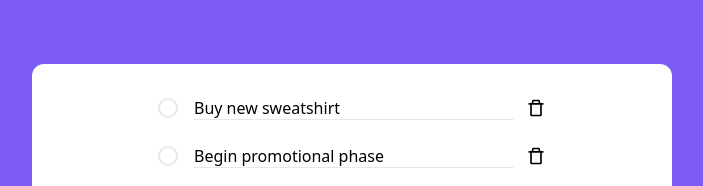
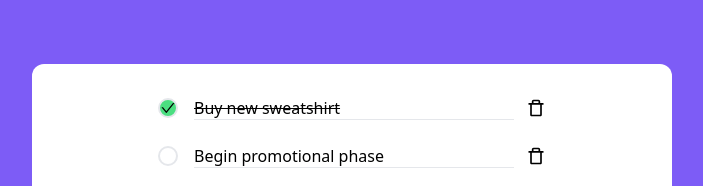
Before and after one commit to kuror0lucifer/todo, a React (Create React App) app: page / in a window 1280 px wide. Both pictures are taken after a click on the element 456 px from the left and 108 px from the top of the page. Shown: the top 186 px of the page, without its empty margins (288-991 px from the left). Built offline with nearby package versions, Linux system fonts and the light colour scheme.

Commit message:
checkbox functional

```diff
--- a/src/App.js
+++ b/src/App.js
@@ -1,4 +1,4 @@
-import React from "react";
+import React, { useState } from "react";
 import Block from "./components/Block";
 
 const todo = [
@@ -20,5 +20,21 @@ const todo = [
 ];
 
 export default function App() {
-  return <Block todo={todo} />;
+  const [todos, setTodos] = useState(todo);
+
+  const onChange = (id) => {
+    setTodos((prevTodos) => {
+      return prevTodos.map((todoItem) => {
+        if (todoItem.id === id) {
+          return {
+            ...todoItem,
+            isCompleted: !todoItem.isCompleted,
+          };
+        }
+        return todoItem;
+      });
+    });
+  };
+
+  return <Block todo={todos} onChange={onChange} />;
 }
--- a/src/components/Block.jsx
+++ b/src/components/Block.jsx
@@ -1,12 +1,12 @@
 import React from 'react'
-import ListItem from './ListItems'
+import ListItems from './ListItems'
 
 
-export default function Block({todo}) {
+export default function Block({todo, onChange}) {
   return (
     <div className='w-1/2 h-96 bg-white rounded-xl m-auto'>
         <div className='flex justify-around'>
-        <ListItem todo={todo} className=''/>
+        <ListItems todo={todo} onChange={onChange} className=''/>
         </div>
     </div>
   )
--- a/src/components/CheckBox.jsx
+++ b/src/components/CheckBox.jsx
@@ -1,7 +1,19 @@
 import React from 'react'
-
-export default function CheckBox() {
+import {AiOutlineCheck} from 'react-icons/ai'
+export default function CheckBox({ todo, onChange}) {
   return (
-    <div className='w-5 h-5 rounded-full border-gray-200 border-2 mr-4 cursor-pointer'></div>
+    <div className={`
+    w-5
+    h-5
+    rounded-full
+    border-gray-200
+    border-2
+    mr-4
+    cursor-pointer
+    ${todo.isCompleted ? 'bg-green-400': ''}`}
+    onClick={() => onChange(todo.id)}
+    >
+      {todo.isCompleted ? <AiOutlineCheck /> : null}
+    </div>
   )
 }
--- a/src/components/ListItem.jsx
+++ /dev/null
@@ -1,10 +0,0 @@
-import React from 'react'
-import ListItems from './ListItems'
-
-export default function ListItem({todo}) {
-  return (
-    <div className=''>
-        <ListItems todo={todo} />
-    </div>
-  )
-}
--- a/src/components/ListItems.jsx
+++ b/src/components/ListItems.jsx
@@ -4,15 +4,15 @@ import {BiTrashAlt} from 'react-icons/bi'
 
 
 
-export default function ListItems({todo}) {
+export default function ListItems({todo, onChange}) {
   return (
     <ul>
         {todo.map( e => {
             return (
                 <div className='flex justify-between items-center mb-6 first-of-type:mt-8'>
-                    <CheckBox />
+                    <CheckBox onChange={onChange} todo={e}/>
                     <div className='w-80 h-6 border-b mr-3'>
-                    <li key={e.id}>{e.title}</li>
+                    <li key={e.id} className={`${e.isCompleted ? 'line-through' : ''}`}>{e.title}</li>
                     </div>
                     <BiTrashAlt className='w-5 h-5 cursor-pointer hover:text-red-500'/>
                 </div>
```
Also changed, not shown: 1 other file (tests, documents, lock files or other folders).
